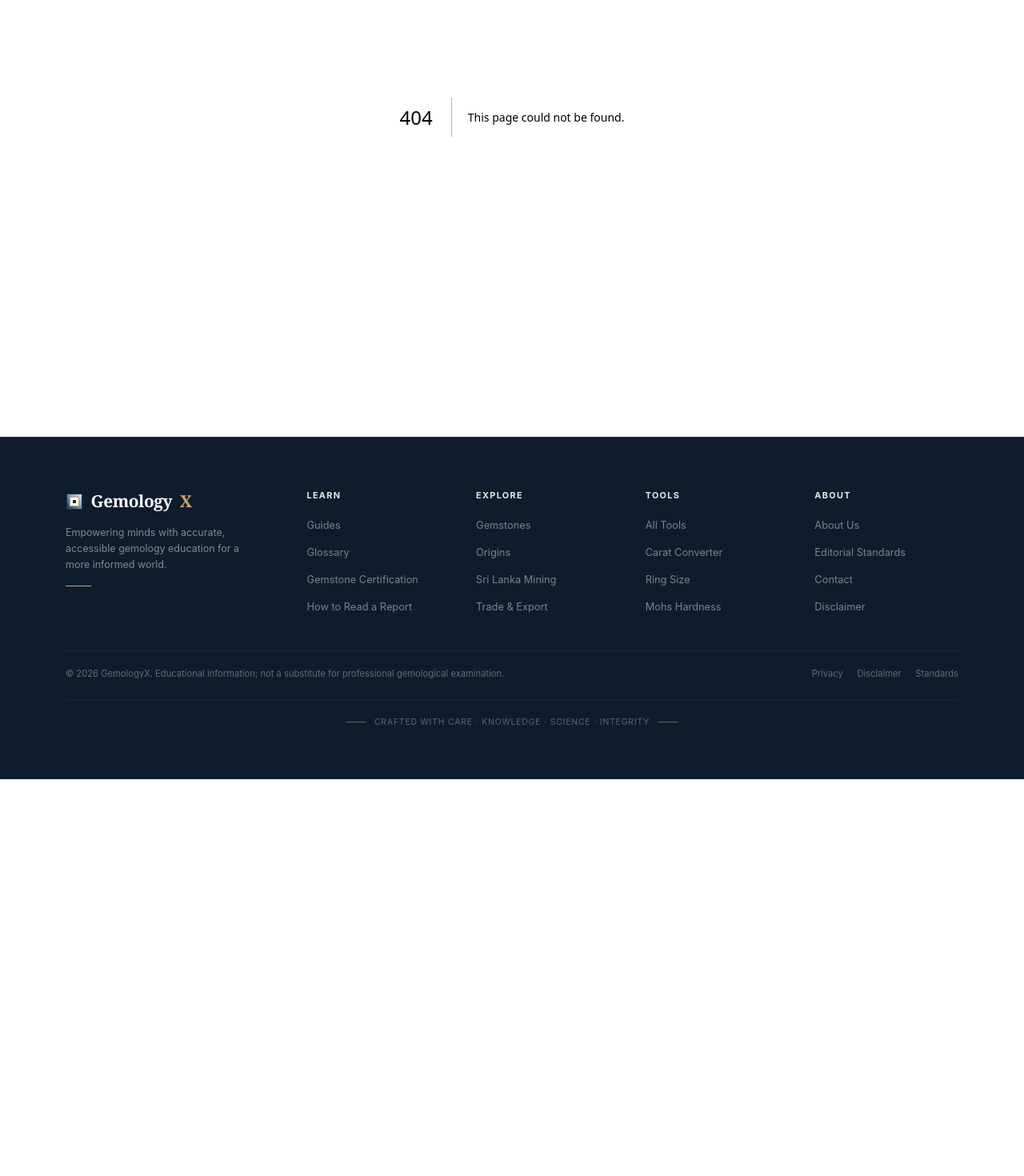
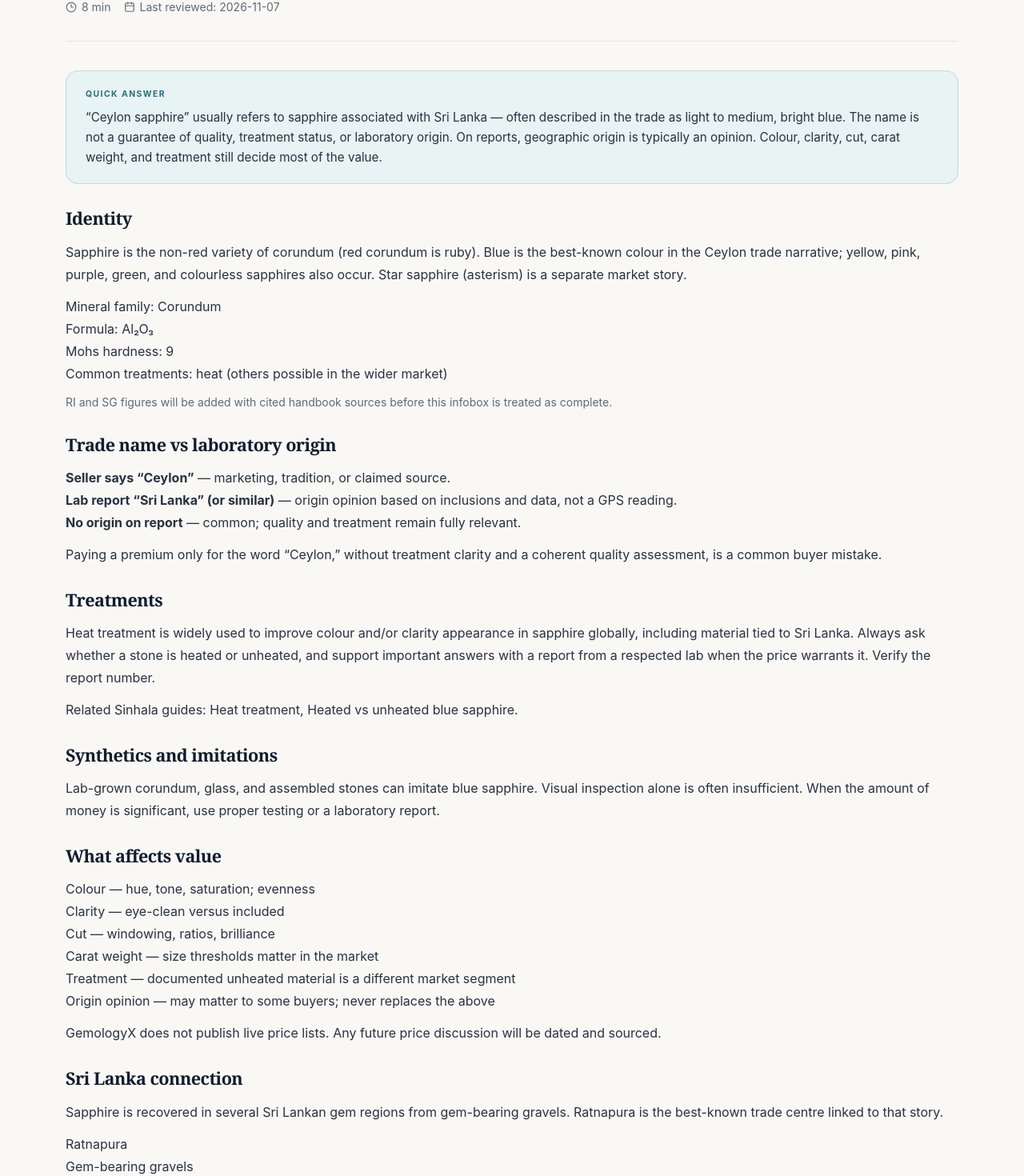
Before and after one commit to LinukaBandara/GemologyX, a Next.js app: page /sri-lanka/gems/ceylon-sapphire in a window 1280 px wide. Before the commit this address had no page. Shown: the part 323-1793 px from the top of the page at 80% size. Before the commit the page ends 1297 px from the top, so only its background shows below. Built offline with nearby package versions, Linux system fonts and the light colour scheme.

Commit message:
content: GX-018 Ceylon sapphire flagship page (Phase 0)

```diff
--- /dev/null
+++ b/src/app/sri-lanka/gems/ceylon-sapphire/page.tsx
@@ -0,0 +1,209 @@
+import type { Metadata } from "next";
+import Link from "next/link";
+import {
+  ArticleLayout,
+  ArticleSection,
+  QuickAnswer,
+  PracticalChecklist,
+  Misconceptions,
+} from "@/components/article-layout";
+
+export const metadata: Metadata = {
+  title: "Ceylon Sapphire: What It Is and Why It Is Famous | GemologyX",
+  description:
+    "What Ceylon sapphire means in trade and on lab reports, how treatment and quality affect value, and how it connects to Sri Lanka’s gem fields.",
+};
+
+export default function Page() {
+  return (
+    <ArticleLayout
+      category="Sri Lanka · Gems"
+      readTime="8 min"
+      title="Ceylon Sapphire: What It Is and Why It Is Famous"
+      crumbHref="/sri-lanka"
+      crumbLabel="Sri Lanka"
+      lastReviewed="2026-11-07"
+      related={[
+        { label: "Sri Lanka hub", href: "/sri-lanka" },
+        { label: "Ratnapura", href: "/sri-lanka/regions/ratnapura" },
+        { label: "Gemstone scams", href: "/sri-lanka/buying/gemstone-scams" },
+        {
+          label: "What Ceylon means (Sinhala)",
+          href: "/si/learn/what-ceylon-means",
+        },
+      ]}
+    >
+      <QuickAnswer>
+        <p>
+          “Ceylon sapphire” usually refers to sapphire associated with Sri Lanka
+          — often described in the trade as light to medium, bright blue. The
+          name is not a guarantee of quality, treatment status, or laboratory
+          origin. On reports, geographic origin is typically an opinion. Colour,
+          clarity, cut, carat weight, and treatment still decide most of the
+          value.
+        </p>
+      </QuickAnswer>
+
+      <ArticleSection heading="Identity">
+        <p>
+          Sapphire is the non-red variety of corundum (red corundum is ruby).
+          Blue is the best-known colour in the Ceylon trade narrative; yellow,
+          pink, purple, green, and colourless sapphires also occur. Star sapphire
+          (asterism) is a separate market story.
+        </p>
+        <ul>
+          <li>Mineral family: Corundum</li>
+          <li>Formula: Al₂O₃</li>
+          <li>Mohs hardness: 9</li>
+          <li>Common treatments: heat (others possible in the wider market)</li>
+        </ul>
+        <p className="text-sm text-muted">
+          RI and SG figures will be added with cited handbook sources before this
+          infobox is treated as complete.
+        </p>
+      </ArticleSection>
+
+      <ArticleSection heading="Trade name vs laboratory origin">
+        <ul>
+          <li>
+            <strong>Seller says “Ceylon”</strong> — marketing, tradition, or
+            claimed source.
+          </li>
+          <li>
+            <strong>Lab report “Sri Lanka” (or similar)</strong> — origin
+            opinion based on inclusions and data, not a GPS reading.
+          </li>
+          <li>
+            <strong>No origin on report</strong> — common; quality and treatment
+            remain fully relevant.
+          </li>
+        </ul>
+        <p>
+          Paying a premium only for the word “Ceylon,” without treatment clarity
+          and a coherent quality assessment, is a common buyer mistake.
+        </p>
+      </ArticleSection>
+
+      <ArticleSection heading="Treatments">
+        <p>
+          Heat treatment is widely used to improve colour and/or clarity
+          appearance in sapphire globally, including material tied to Sri Lanka.
+          Always ask whether a stone is heated or unheated, and support important
+          answers with a report from a respected lab when the price warrants it.
+          Verify the report number.
+        </p>
+        <p>
+          Related Sinhala guides:{" "}
+          <Link href="/si/learn/heat-treatment-guide">Heat treatment</Link>,{" "}
+          <Link href="/si/learn/heated-vs-unheated-blue-sapphire">
+            Heated vs unheated blue sapphire
+          </Link>
+          .
+        </p>
+      </ArticleSection>
+
+      <ArticleSection heading="Synthetics and imitations">
+        <p>
+          Lab-grown corundum, glass, and assembled stones can imitate blue
+          sapphire. Visual inspection alone is often insufficient. When the
+          amount of money is significant, use proper testing or a laboratory
+          report.
+        </p>
+      </ArticleSection>
+
+      <ArticleSection heading="What affects value">
+        <ol>
+          <li>Colour — hue, tone, saturation; evenness</li>
+          <li>Clarity — eye-clean versus included</li>
+          <li>Cut — windowing, ratios, brilliance</li>
+          <li>Carat weight — size thresholds matter in the market</li>
+          <li>
+            Treatment — documented unheated material is a different market
+            segment
+          </li>
+          <li>
+            Origin opinion — may matter to some buyers; never replaces the above
+          </li>
+        </ol>
+        <p>
+          GemologyX does not publish live price lists. Any future price
+          discussion will be dated and sourced.
+        </p>
+      </ArticleSection>
+
+      <ArticleSection heading="Sri Lanka connection">
+        <p>
+          Sapphire is recovered in several Sri Lankan gem regions from
+          gem-bearing gravels. Ratnapura is the best-known trade centre linked to
+          that story.
+        </p>
+        <ul>
+          <li>
+            <Link href="/sri-lanka/regions/ratnapura">Ratnapura</Link>
+          </li>
+          <li>
+            <Link href="/sri-lanka/geology/gem-gravels">Gem-bearing gravels</Link>
+          </li>
+          <li>
+            <Link href="/sri-lanka/mining/methods">Mining methods</Link>
+          </li>
+        </ul>
+      </ArticleSection>
+
+      <ArticleSection heading="Care">
+        <p>
+          Corundum is hard (Mohs 9) and suitable for many jewellery uses, but
+          impact can still chip stones. Avoid careless thermal shock. Clean with
+          mild soap and a soft brush unless a jeweller advises otherwise for a
+          specific setting.
+        </p>
+      </ArticleSection>
+
+      <PracticalChecklist
+        items={[
+          "Species = sapphire / corundum stated in writing",
+          "Treatment asked and answered",
+          "Report number verified when a report is part of the price",
+          "Origin claim separated from quality claim",
+          "Return or dispute terms clear before payment",
+        ]}
+      />
+
+      <Misconceptions
+        items={[
+          "Ceylon always means unheated — no.",
+          "Ceylon always means the highest quality — quality varies widely.",
+          "The trade name replaces a laboratory report — it does not.",
+        ]}
+      />
+
+      <ArticleSection heading="FAQ">
+        <p>
+          <strong>Is Ceylon sapphire always light blue?</strong>
+          <br />
+          No. Trade stereotypes exist, but material varies. Judge the stone, not
+          the nickname alone.
+        </p>
+        <p>
+          <strong>Does unheated automatically mean more valuable?</strong>
+          <br />
+          Often a different market segment when true and documented. An
+          attractive heated stone can still be the better buy for a given budget.
+        </p>
+        <p>
+          <strong>Can GemologyX certify my stone?</strong>
+          <br />
+          No. Use a recognised laboratory.
+        </p>
+      </ArticleSection>
+
+      <ArticleSection heading="Sources">
+        <p>
+          Attach GIA educational material, standard gemmological texts, and Sri
+          Lanka locality references at publish time. Infobox optical constants
+          must cite a named source.
+        </p>
+      </ArticleSection>
+    </ArticleLayout>
+  );
+}
```
